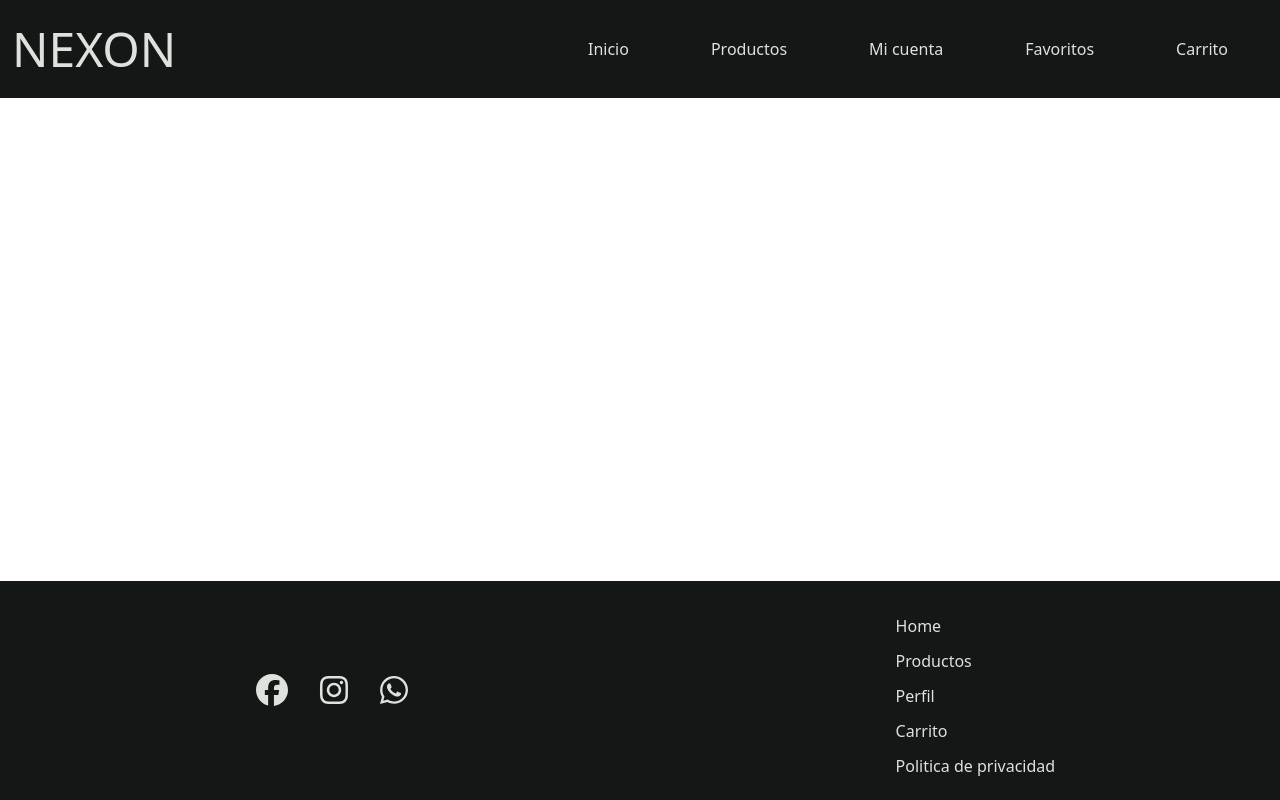
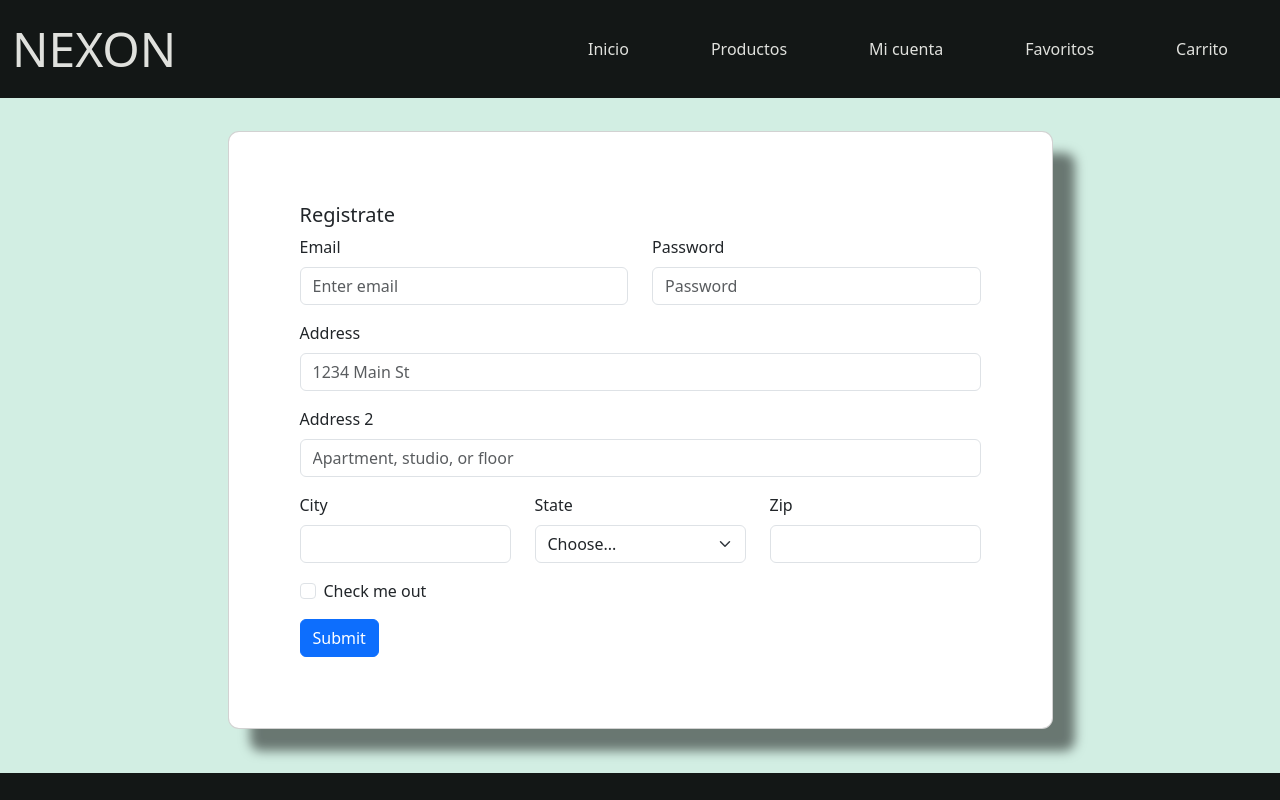
Before and after one commit to candela-greco/nexon.github.io, a React (Vite) app: page /nexon.github.io/register in a window 1280 px wide. Shown: the top 800 px of the page. Built offline with nearby package versions, Linux system fonts and the light colour scheme.

Commit message:
Componente Register agregado

```diff
--- a/src/App.css
+++ b/src/App.css
@@ -105,7 +105,8 @@
   transform: scale(1.2);
 }
 .Footer {
-  position: fixed;
+  margin-top: 44px;
+  position: static;
   left: 0;
   bottom: 0;
   width: 100%;
@@ -156,7 +157,7 @@
 .Background {
   position: relative;
 }
-.BackgroundImage {
+.BackgroundColor {
   background-color: #8ed4ba;
   width: 100%;
   height: 100vh;
@@ -168,7 +169,7 @@
   bottom: 0;
   z-index: -1;
 }
-.LoginCard {
+.Card {
   margin-top: 33px;
   padding: 55px;
   border-radius: 11px !important;
--- a/src/App.jsx
+++ b/src/App.jsx
@@ -8,6 +8,7 @@ import Footer from "./components/Footer.jsx";
 import Products from "./components/Products.jsx";
 import Favorites from "./components/Favorites.jsx";
 import Login from "./components/Login.jsx";
+import Register from "./components/Register.jsx";
 
 function App() {
   return (
@@ -18,6 +19,7 @@ function App() {
           <Route path="/productos" element={<Products />} />
           <Route path="/favoritos" element={<Favorites />} />
           <Route path="/login" element={<Login />} />
+          <Route path="/register" element={<Register />} />
       </Routes>
       <Footer />
     </div>
--- a/src/components/Login.jsx
+++ b/src/components/Login.jsx
@@ -3,9 +3,9 @@ import { Card, Form, Button } from "react-bootstrap";
 const Login = () => {
   return (
     <div className="Background">
-      <div className="BackgroundImage"></div>
+      <div className="BackgroundColor"></div>
       <div className="d-flex justify-content-center align-items-center">
-        <Card className="LoginCard" >
+        <Card className="Card">
           <Card.Body>
             <Card.Title className="text-center">Iniciar Sesión</Card.Title>
             <Form>
--- /dev/null
+++ b/src/components/Register.jsx
@@ -0,0 +1,78 @@
+import {
+  Button,
+  Col,
+  Form,
+  Row,
+  Card,
+  CardBody,
+  CardTitle,
+} from "react-bootstrap";
+
+function Register() {
+  return (
+    <div className="Background">
+      <div className="BackgroundColor"></div>
+      <div className="d-flex justify-content-center align-items-center">
+        <Card className="Card">
+          <CardBody>
+            <CardTitle> Registrate </CardTitle>
+
+            <Form>
+              <Row className="mb-3">
+                <Form.Group as={Col} controlId="formGridEmail">
+                  <Form.Label>Email</Form.Label>
+                  <Form.Control type="email" placeholder="Enter email" />
+                </Form.Group>
+
+                <Form.Group as={Col} controlId="formGridPassword">
+                  <Form.Label>Password</Form.Label>
+                  <Form.Control type="password" placeholder="Password" />
+                </Form.Group>
+              </Row>
+
+              <Form.Group className="mb-3" controlId="formGridAddress1">
+                <Form.Label>Address</Form.Label>
+                <Form.Control placeholder="1234 Main St" />
+              </Form.Group>
+
+              <Form.Group className="mb-3" controlId="formGridAddress2">
+                <Form.Label>Address 2</Form.Label>
+                <Form.Control placeholder="Apartment, studio, or floor" />
+              </Form.Group>
+
+              <Row className="mb-3">
+                <Form.Group as={Col} controlId="formGridCity">
+                  <Form.Label>City</Form.Label>
+                  <Form.Control />
+                </Form.Group>
+
+                <Form.Group as={Col} controlId="formGridState">
+                  <Form.Label>State</Form.Label>
+                  <Form.Select defaultValue="Choose...">
+                    <option>Choose...</option>
+                    <option>...</option>
+                  </Form.Select>
+                </Form.Group>
+
+                <Form.Group as={Col} controlId="formGridZip">
+                  <Form.Label>Zip</Form.Label>
+                  <Form.Control />
+                </Form.Group>
+              </Row>
+
+              <Form.Group className="mb-3" id="formGridCheckbox">
+                <Form.Check type="checkbox" label="Check me out" />
+              </Form.Group>
+
+              <Button variant="primary" type="submit">
+                Submit
+              </Button>
+            </Form>
+          </CardBody>
+        </Card>
+      </div>
+    </div>
+  );
+}
+
+export default Register;
```
